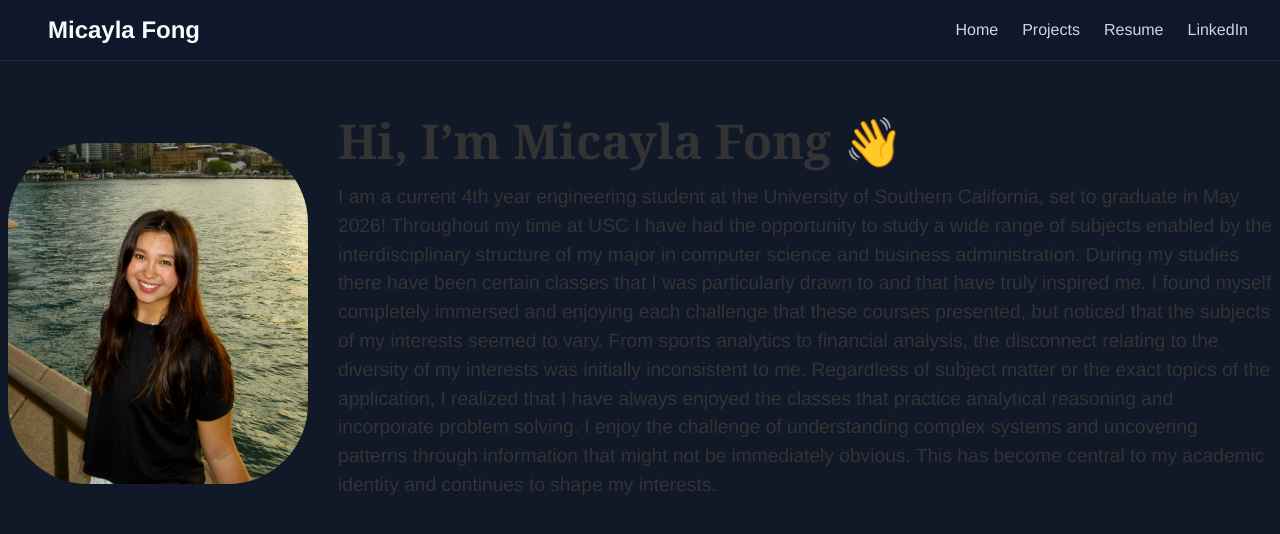
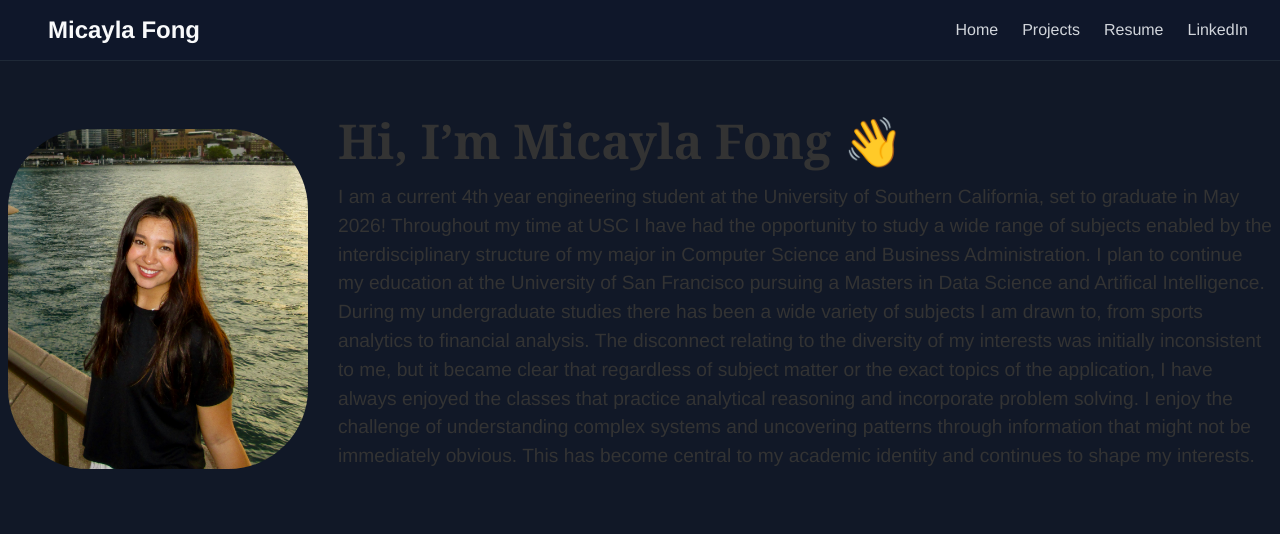
Before and after one commit to mdfong35/mdfong35.github.io, a Jekyll site: the page built from index.md, in a window 1280 px wide. Shown: the top 534 px of the page. Built offline with Jekyll 4.4.1, drawn with Linux system fonts in a browser that asks for light colours.

Commit message:
Update index.md

```diff
--- a/index.md
+++ b/index.md
@@ -13,8 +13,9 @@ permalink: /
   <div class="intro-text">
     <h1>Hi, I’m Micayla Fong 👋</h1>
     <p>
-      I am a current 4th year engineering student at the University of Southern California, set to graduate in May 2026!
-      Throughout my time at USC I have had the opportunity to study a wide range of subjects enabled by the interdisciplinary structure of my major in computer science and business administration. During my studies there have been certain classes that I was particularly drawn to and that have truly inspired me. I found myself completely immersed and enjoying each challenge that these courses presented, but noticed that the subjects of my interests seemed to vary. From sports analytics to financial analysis, the disconnect relating to the diversity of my interests was initially inconsistent to me. Regardless of subject matter or the exact topics of the application, I realized that I have always enjoyed the classes that practice analytical reasoning and incorporate problem solving. I enjoy the challenge of understanding complex systems and uncovering patterns through information that might not be immediately obvious. This has become central to my academic identity and continues to shape my interests.
+      I am a current 4th year engineering student at the University of Southern California, set to graduate in May 2026! Throughout my time at USC I have had the opportunity to study a wide range of subjects enabled by the interdisciplinary structure of my major in Computer Science and Business Administration. I plan to continue my education at the University of San Francisco pursuing a Masters in Data Science and Artifical Intelligence.
+
+      During my undergraduate studies there has been a wide variety of subjects I am drawn to, from sports analytics to financial analysis. The disconnect relating to the diversity of my interests was initially inconsistent to me, but it became clear that regardless of subject matter or the exact topics of the application, I have always enjoyed the classes that practice analytical reasoning and incorporate problem solving. I enjoy the challenge of understanding complex systems and uncovering patterns through information that might not be immediately obvious. This has become central to my academic identity and continues to shape my interests.
     </p>
   </div>
 </div>
```
